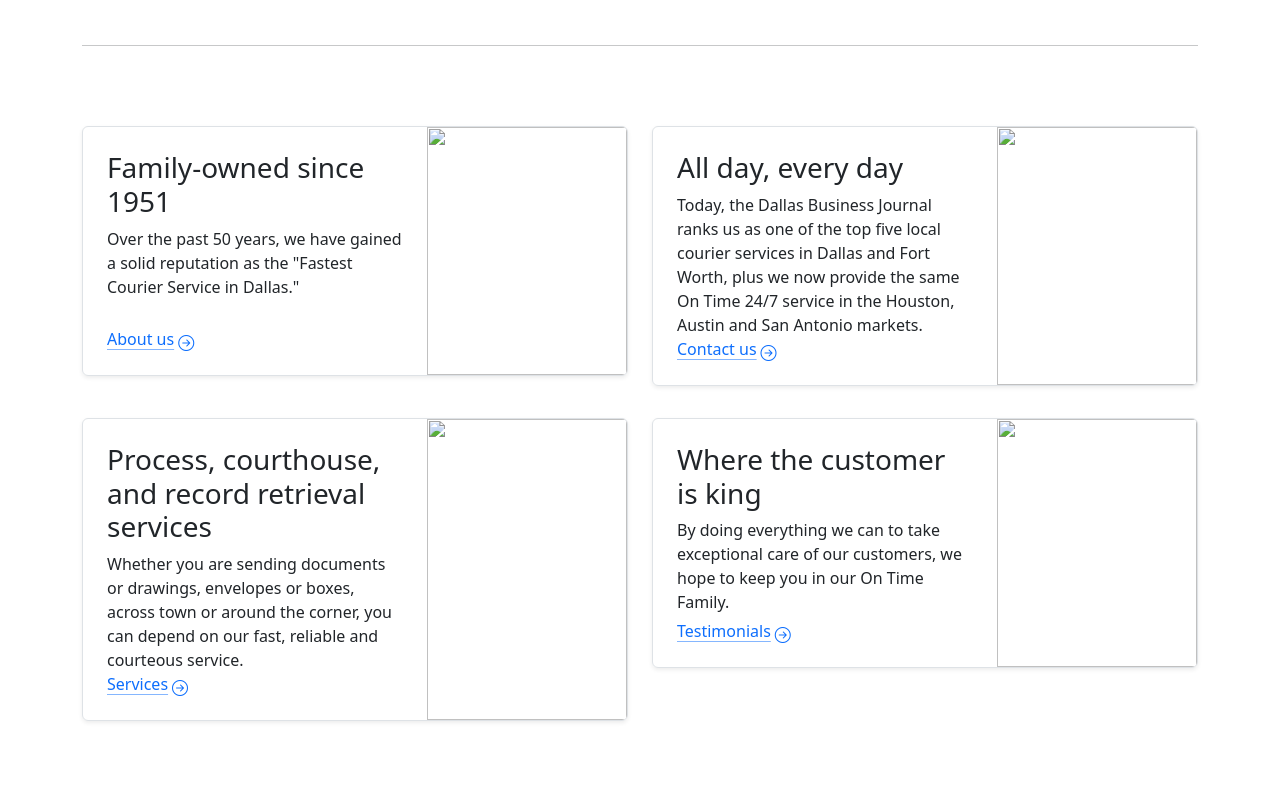
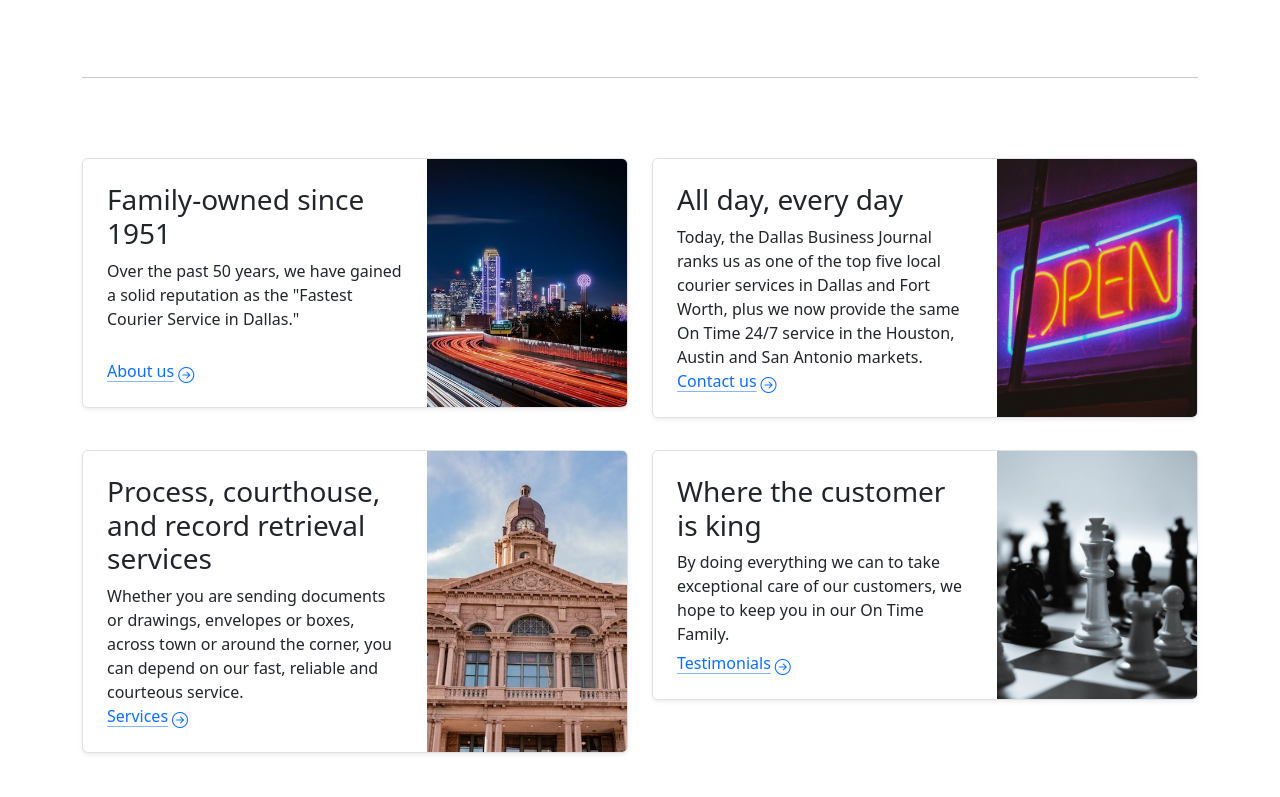
Before and after one commit to devgregw/on-time-web, a plain HTML site: page index.html in a window 1280 px wide. Shown: the part 943-1740 px from the top of the page. Drawn offline with nearby package versions, Linux system fonts and the light colour scheme; the site is published under a folder, as on GitHub Pages, so addresses that start at the root find nothing.

Commit message:
Update index.html

```diff
--- a/index.html
+++ b/index.html
@@ -50,7 +50,7 @@
         }
 
         .dallas {
-            background: linear-gradient(rgba(0, 0, 0, 0.3), rgba(0, 0, 0, 0.7)), top center / cover no-repeat url('/static/img/max-fray-V6CQgi7Pgdc-unsplash.jpg');
+            background: linear-gradient(rgba(0, 0, 0, 0.3), rgba(0, 0, 0, 0.7)), top center / cover no-repeat url('static/img/max-fray-V6CQgi7Pgdc-unsplash.jpg');
         }
 
         .featurette-divider {
@@ -88,7 +88,7 @@
     <nav class="shadow navbar navbar-expand-lg bg-body-tertiary">
         <div class="container-fluid">
             <a class="navbar-brand col-lg-3 me-0" href="/"><img style="height:4rem;width:auto"
-                    src="/static/img/s5_logo.png" /></a>
+                    src="static/img/s5_logo.png" /></a>
             <button class="navbar-toggler" type="button" data-bs-toggle="collapse" data-bs-target="#navbarMain"
                 aria-controls="navbarMain" aria-expanded="false" aria-label="Toggle navigation">
                 <span class="navbar-toggler-icon"></span>
@@ -313,7 +313,7 @@
                         </a>
                     </div>
                     <div class="col-auto d-none d-sm-block flex-column">
-                        <img class="object-fit-cover" style="width:200px;height:100%;" src="/static/img/feature-1.jpg">
+                        <img class="object-fit-cover" style="width:200px;height:100%;" src="static/img/feature-1.jpg">
                     </div>
                 </div>
             </div>
@@ -334,7 +334,7 @@
                         </a>
                     </div>
                     <div class="col-auto d-none d-sm-block flex-column">
-                        <img class="object-fit-cover" style="width:200px;height:100%;" src="/static/img/feature-4b.jpg">
+                        <img class="object-fit-cover" style="width:200px;height:100%;" src="static/img/feature-4b.jpg">
                     </div>
                 </div>
             </div>
@@ -357,7 +357,7 @@
                         </a>
                     </div>
                     <div class="col-auto d-none d-sm-block flex-column">
-                        <img class="object-fit-cover" style="width:200px;height:100%;" src="/static/img/feature-3.jpg">
+                        <img class="object-fit-cover" style="width:200px;height:100%;" src="static/img/feature-3.jpg">
                     </div>
                 </div>
             </div>
@@ -377,7 +377,7 @@
                         </a>
                     </div>
                     <div class="col-auto d-none d-sm-block flex-column">
-                        <img class="object-fit-cover" style="width:200px;height:100%;" src="/static/img/feature-4.jpg">
+                        <img class="object-fit-cover" style="width:200px;height:100%;" src="static/img/feature-4.jpg">
                     </div>
                 </div>
             </div>
```
